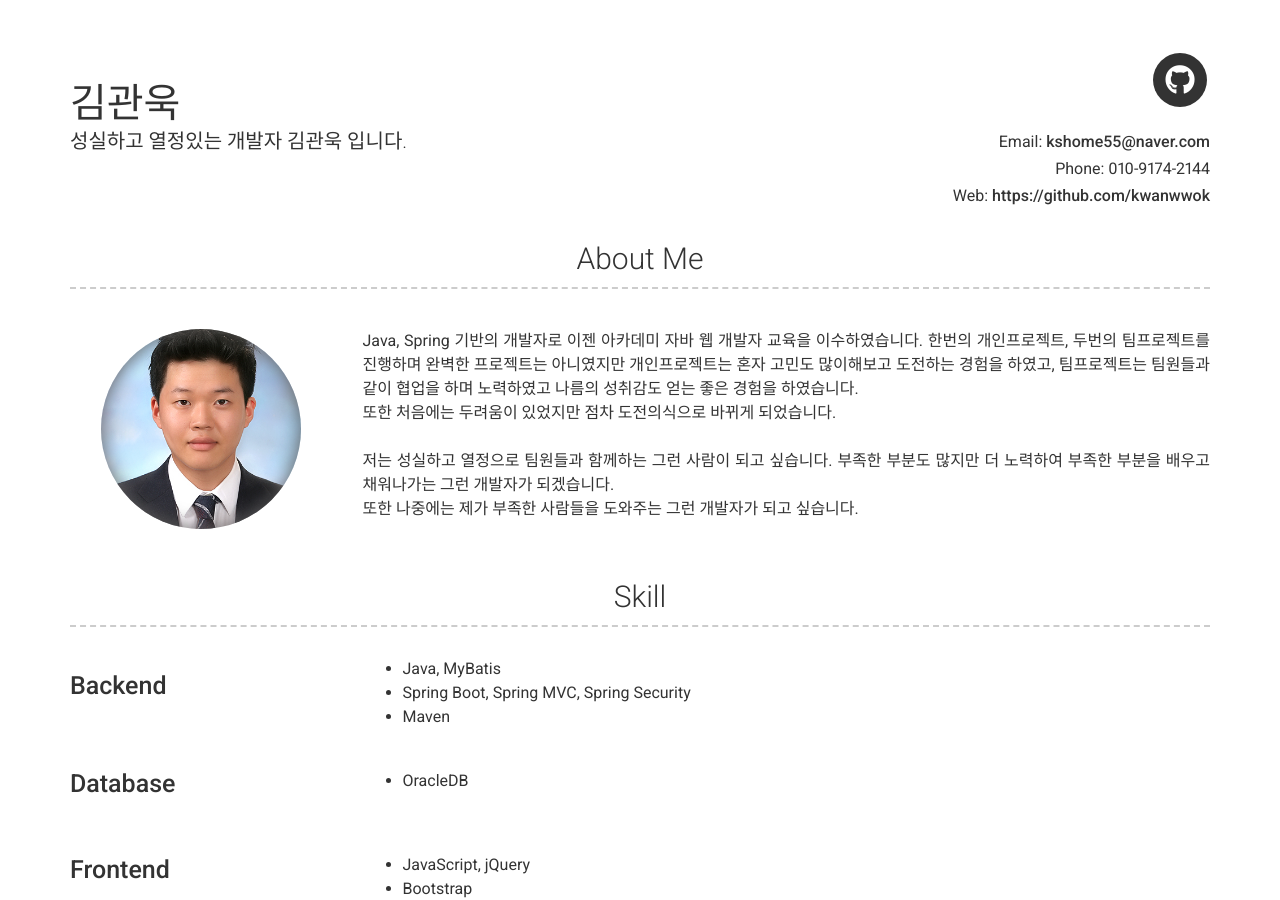
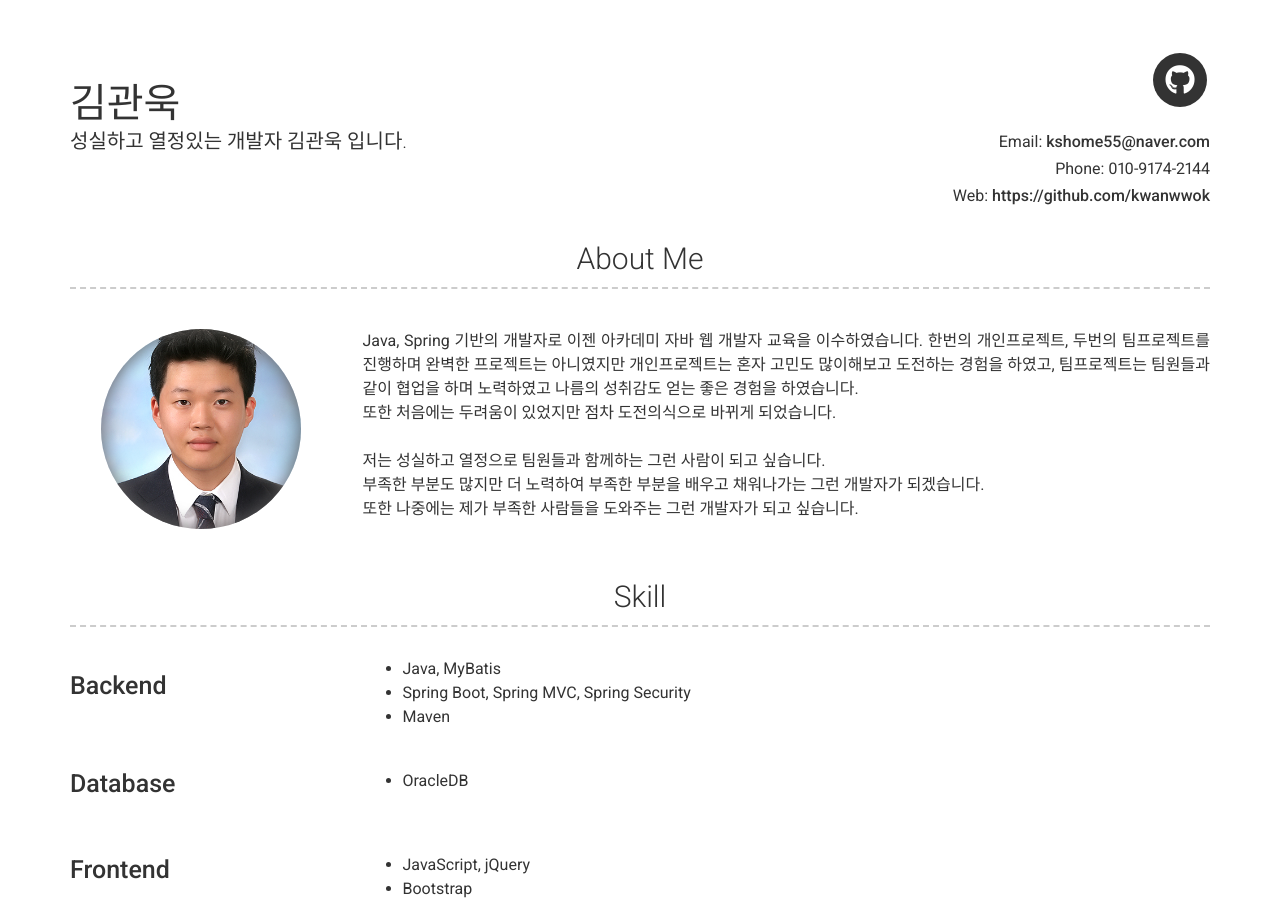
Before and after one commit to kwanwwok/resume, a Jekyll site: the page built from index.md, in a window 1280 px wide and 900 px high. Built offline with Jekyll 4.4.1, drawn with Linux system fonts in a browser that asks for light colours; nearby versions of some CDN libraries.

```diff
--- a/_config.yml
+++ b/_config.yml
@@ -56,7 +56,7 @@ about_content: | # this will include new lines to allow paragraphs
   Java, Spring 기반의 개발자로 이젠 아카데미 자바 웹 개발자 교육을 이수하였습니다. 한번의 개인프로젝트, 두번의 팀프로젝트를 진행하며
   완벽한 프로젝트는 아니였지만 개인프로젝트는 혼자 고민도 많이해보고 도전하는 경험을 하였고, 팀프로젝트는 팀원들과 같이 협업을 하며 노력하였고 나름의 성취감도 얻는 좋은 경험을 하였습니다.
   <br/>또한 처음에는 두려움이 있었지만 점차 도전의식으로 바뀌게 되었습니다.<br/><br/>
-  저는 성실하고 열정으로 팀원들과 함께하는 그런 사람이 되고 싶습니다.
+  저는 성실하고 열정으로 팀원들과 함께하는 그런 사람이 되고 싶습니다.<br/>
   부족한 부분도 많지만 더 노력하여 부족한 부분을 배우고 채워나가는 그런 개발자가 되겠습니다.<br/>
   또한 나중에는 제가 부족한 사람들을 도와주는 그런 개발자가 되고 싶습니다.
 
```
